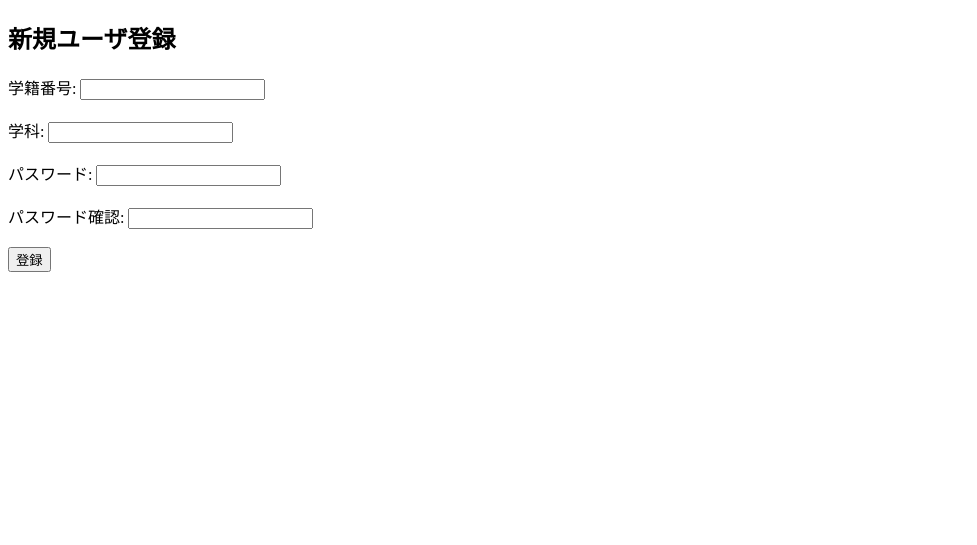
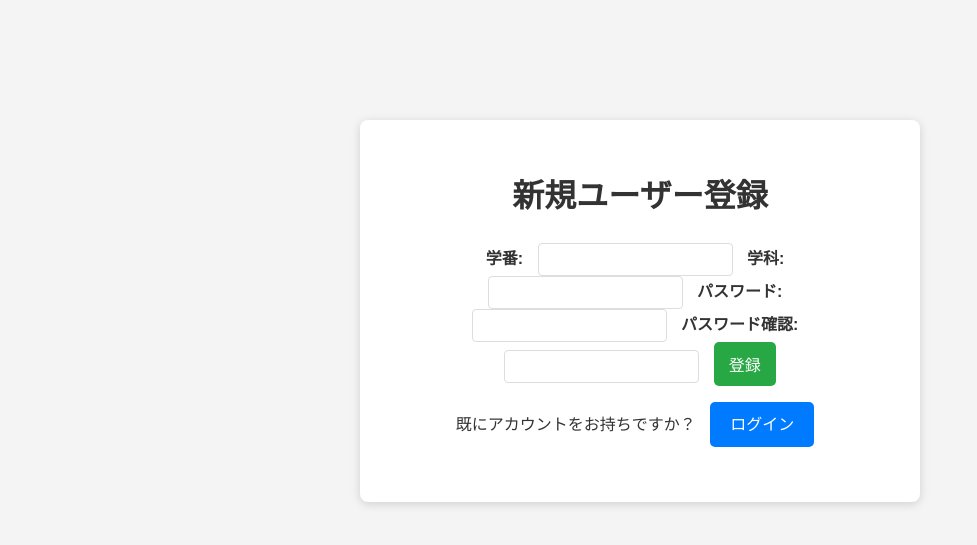
Before and after one commit to yabukilab/ogasawara-a, a PHP site: page /register_user.php in a window 1280 px wide. Shown: the top 545 px of the page, without its empty margins (0-977 px from the left). Run offline with PHP 8.4, Linux system fonts and the light colour scheme.

Commit message:
register

```diff
--- a/htdocs/register_user.php
+++ b/htdocs/register_user.php
@@ -1,55 +1,72 @@
 <?php
-// DB接続情報
-$host = 'localhost';
-$dbname = 'mydb';
-$username = 'testuser';
-$password = 'pass'; // パスワードは環境に合わせて変更してください
+session_start();
+require_once 'db_config.php'; // DB 설정 파일 포함
 
 $message = '';
 
 if ($_SERVER['REQUEST_METHOD'] === 'POST') {
     $student_number = $_POST['student_number'] ?? '';
-    $department = $_POST['department'] ?? '';
-    $password_input = $_POST['password'] ?? '';
+    $department = $_POST['department'] ?? ''; // department 값 추가
+    $password = $_POST['password'] ?? '';
     $confirm_password = $_POST['confirm_password'] ?? '';
 
-    if ($password_input !== $confirm_password) {
-        $message = 'パスワードが一致しません。';
-    } elseif (empty($student_number) || empty($department) || empty($password_input)) {
-        $message = 'すべての項目を入力してください。';
+    if (empty($student_number) || empty($department) || empty($password) || empty($confirm_password)) {
+        $message = '<p class="message error">모든 필드를 입력해주세요。</p>';
+    } elseif ($password !== $confirm_password) {
+        $message = '<p class="message error">비밀번호가 일치하지 않습니다。</p>';
+    } elseif (strlen($password) < 6) { // 최소 비밀번호 길이 설정
+        $message = '<p class="message error">비밀번호는 6자 이상이어야 합니다。</p>';
     } else {
-        try {
-            $pdo = new PDO("mysql:host=$host;dbname=$dbname;charset=utf8", $username, $password);
-            $pdo->setAttribute(PDO::ATTR_ERRMODE, PDO::ERRMODE_EXCEPTION);
+        // 학번 중복 확인
+        $stmt = $db->prepare("SELECT COUNT(*) FROM users WHERE student_number = :student_number");
+        $stmt->execute([':student_number' => $student_number]);
+        if ($stmt->fetchColumn() > 0) {
+            $message = '<p class="message error">이미 존재하는 학번입니다. 다른 학번을 사용해주세요。</p>';
+        } else {
+            // 비밀번호를 해싱하여 'password' 컬럼에 저장
+            $hashed_password = password_hash($password, PASSWORD_DEFAULT);
 
-            $hashed_password = password_hash($password_input, PASSWORD_DEFAULT);
-
-            $stmt = $pdo->prepare("INSERT INTO users (student_number, department, password) VALUES (?, ?, ?)");
-            $stmt->execute([$student_number, $department, $hashed_password]);
-
-            $message = 'ユーザ登録が完了しました。';
-        } catch (PDOException $e) {
-            $message = 'エラー: ' . $e->getMessage();
+            try {
+                // 'department' 컬럼을 포함하여 데이터 삽입
+                $stmt = $db->prepare("INSERT INTO users (student_number, department, password) VALUES (:student_number, :department, :password)");
+                $stmt->execute([
+                    ':student_number' => $student_number,
+                    ':department' => $department, // department 값 삽입
+                    ':password' => $hashed_password
+                ]);
+                $message = '<p class="message success">회원가입이 성공적으로 완료되었습니다! <a href="login.php">로그인</a>해주세요。</p>';
+            } catch (PDOException $e) {
+                $message = '<p class="message error">회원가입 중 오류가 발생했습니다: ' . htmlspecialchars($e->getMessage()) . '</p>';
+            }
         }
     }
 }
 ?>
-
 <!DOCTYPE html>
 <html lang="ja">
 <head>
     <meta charset="UTF-8">
-    <title>ユーザ登録</title>
+    <meta name="viewport" content="width=device-width, initial-scale=1.0">
+    <title>新規ユーザー登録 (New User Registration)</title>
+    <link rel="stylesheet" href="style.css">
 </head>
 <body>
-    <h2>新規ユーザ登録</h2>
-    <form method="post" action="register_user.php">
-        <label>学籍番号: <input type="text" name="student_number" required></label><br><br>
-        <label>学科: <input type="text" name="department" required></label><br><br>
-        <label>パスワード: <input type="password" name="password" required></label><br><br>
-        <label>パスワード確認: <input type="password" name="confirm_password" required></label><br><br>
-        <input type="submit" value="登録">
-    </form>
-    <p style="color:red;"><?php echo htmlspecialchars($message); ?></p>
+    <div class="auth-container">
+        <h1>新規ユーザー登録</h1>
+        <?php echo $message; ?>
+        <form action="register_user.php" method="post" class="auth-form">
+            <label for="student_number">学番:</label>
+            <input type="text" id="student_number" name="student_number" required>
+            <label for="department">学科:</label> <input type="text" id="department" name="department" required>
+            <label for="password">パスワード:</label>
+            <input type="password" id="password" name="password" required>
+            <label for="confirm_password">パスワード確認:</label>
+            <input type="password" id="confirm_password" name="confirm_password" required>
+            <button type="submit">登録</button>
+        </form>
+        <div class="auth-links">
+            <p>既にアカウントをお持ちですか？ <a href="login.php">ログイン</a></p>
+        </div>
+    </div>
 </body>
 </html>
```
